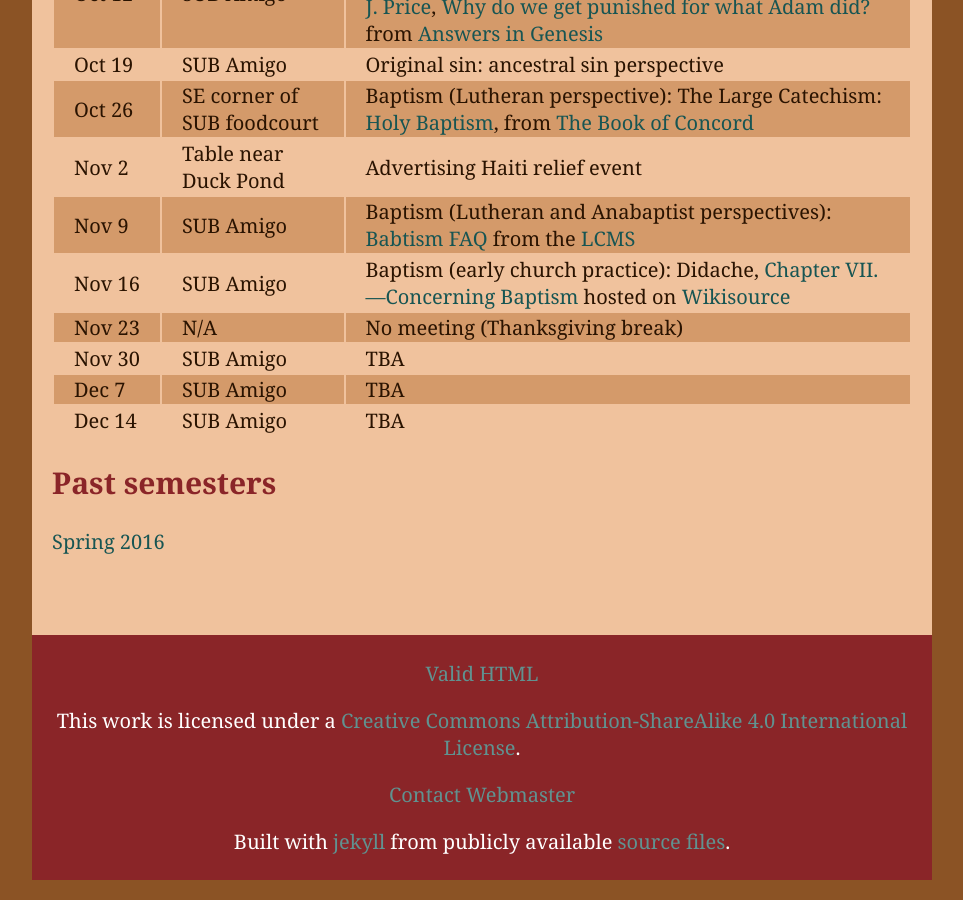
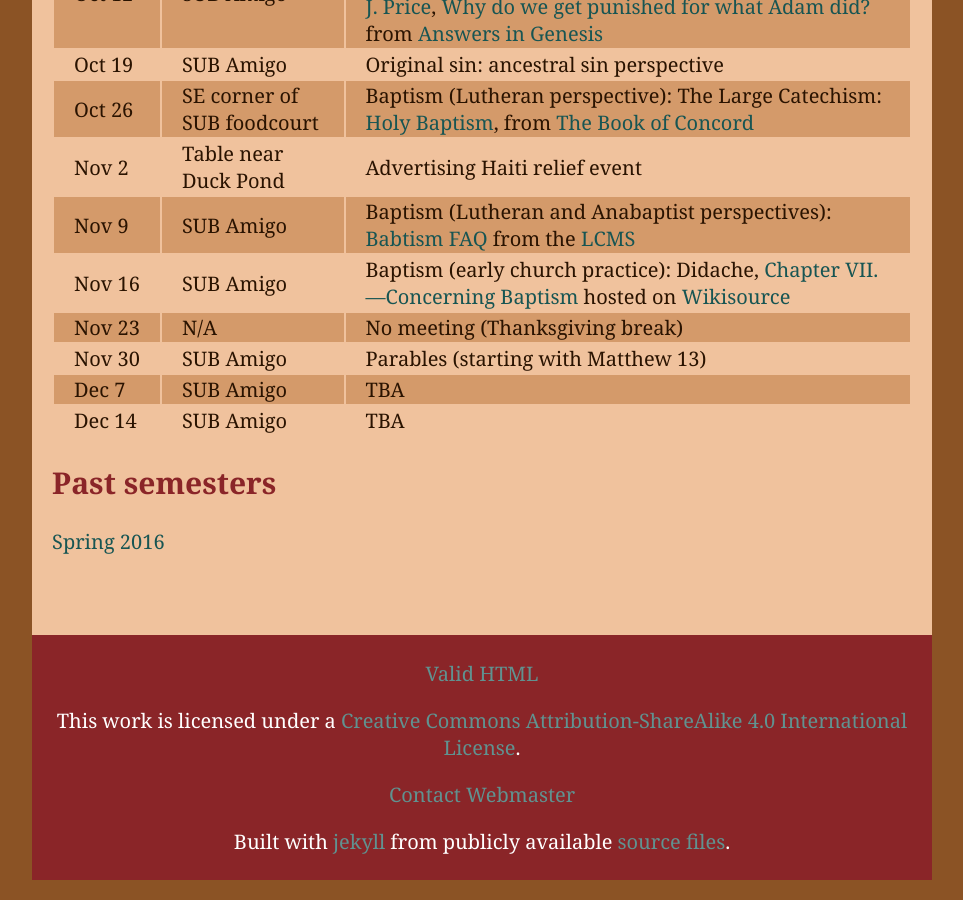
Before and after one commit to jarthurgross/gcf-website, a Jekyll site: the page built from lunchbox_theology/index.md, in a window 1280 px wide and 900 px high, scrolled down 1193 px. Shown: the whole window, without its empty margins (158-1121 px from the left). Built offline with Jekyll 4.4.1, drawn with Linux system fonts in a browser that asks for light colours; Markdown is read by kramdown in place of the engine named in the settings.

Commit message:
Update schedule

```diff
--- a/lunchbox_theology/index.md
+++ b/lunchbox_theology/index.md
@@ -34,7 +34,7 @@ relevant reading material as we settle on them.
 | Nov&nbsp;9  | SUB&nbsp;Amigo | Baptism (Lutheran and Anabaptist perspectives): [Babtism FAQ][lcmsbapfaq] from the [LCMS]                                      |
 | Nov&nbsp;16 | SUB&nbsp;Amigo | Baptism (early church practice): Didache, [Chapter VII.&mdash;Concerning Baptism][didachebap] hosted on [Wikisource][wikisrc] |
 | Nov&nbsp;23 | N/A            | No meeting (Thanksgiving break)          |
-| Nov&nbsp;30 | SUB&nbsp;Amigo | TBA                                      |
+| Nov&nbsp;30 | SUB&nbsp;Amigo | Parables (starting with Matthew 13)      |
 | Dec&nbsp;7  | SUB&nbsp;Amigo | TBA                                      |
 | Dec&nbsp;14 | SUB&nbsp;Amigo | TBA                                      |
 
```
